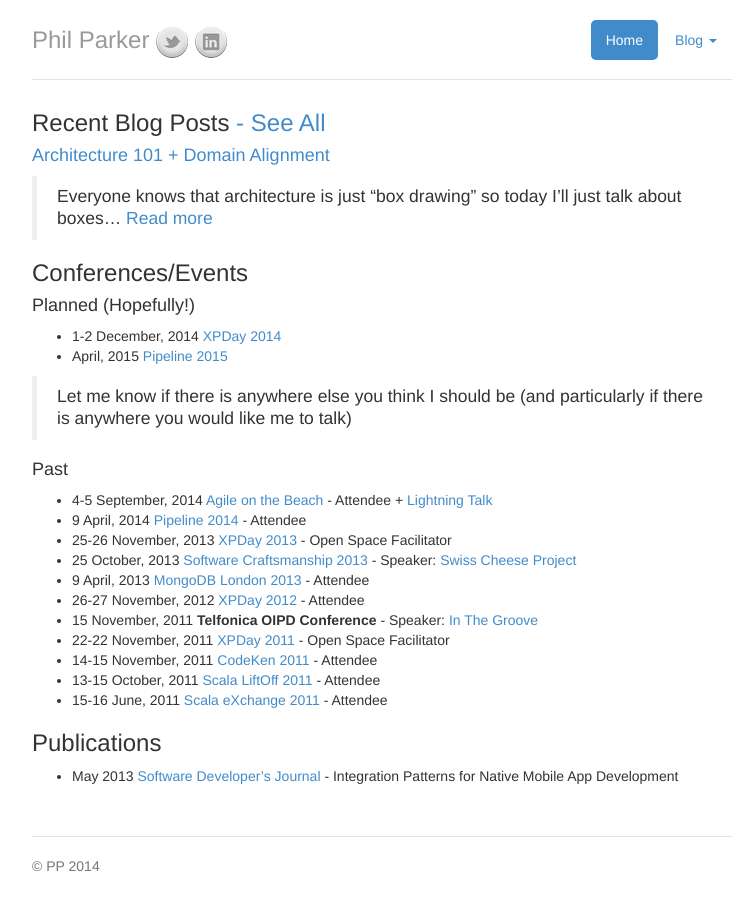
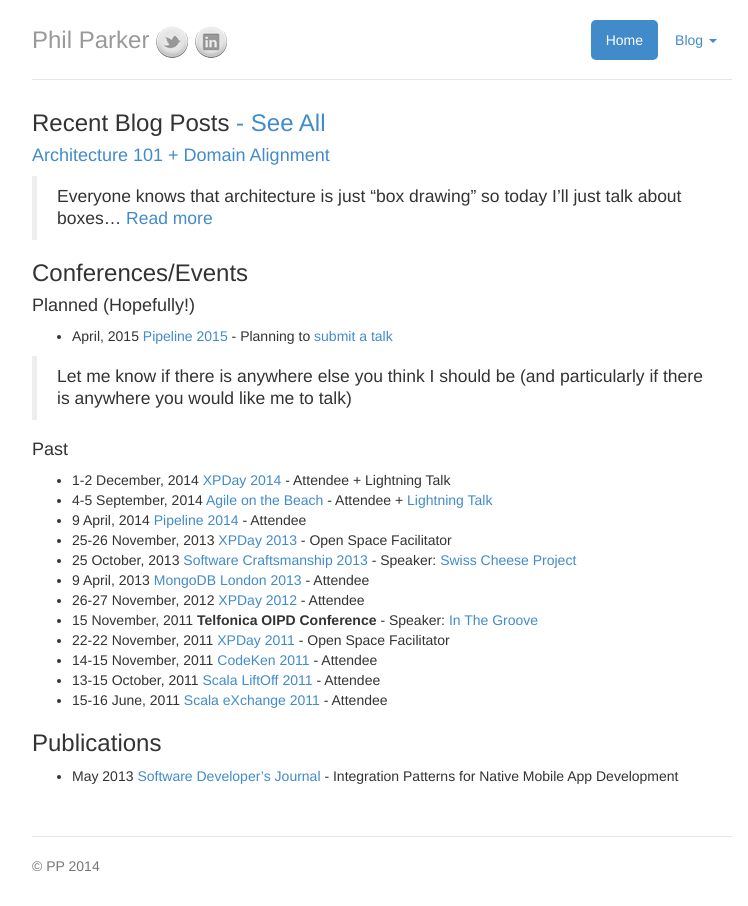
Before and after one commit to parker0phil/parker0phil.github.io, a Jekyll site: the page built from index.md, in a window 1280 px wide. Shown: the whole page, without its empty margins (258-1006 px from the left). Built offline with Jekyll 4.4.1, drawn with Linux system fonts in a browser that asks for light colours.

Commit message:
Update index.md

```diff
--- a/index.md
+++ b/index.md
@@ -13,13 +13,13 @@
 
 #### Planned (Hopefully!)
 
-- 1-2 December, 2014 [XPDay 2014](http://xpday.wordpress.com/)
-- April, 2015 [Pipeline 2015](http://web.pipelineconf.info/)
+- April, 2015 [Pipeline 2015](http://web.pipelineconf.info/) - Planning to [submit a talk](http://web.pipelineconf.info/submit-a-proposal/)
 
 > Let me know if there is anywhere else you think I should be (and particularly if there is anywhere you would like me to talk)
 
 #### Past
 
+- 1-2 December, 2014 [XPDay 2014](http://xpday.wordpress.com/) - Attendee + Lightning Talk
 - 4-5 September, 2014 [Agile on the Beach](http://agileonthebeach.com/) - Attendee + [Lightning Talk](/2014/09/04/architecture-101+domain-alignment/)
 - 9 April, 2014 [Pipeline 2014](http://web.pipelineconf.info/) - Attendee
 - 25-26 November, 2013 [XPDay 2013](http://xpday.wordpress.com/) - Open Space Facilitator
```
